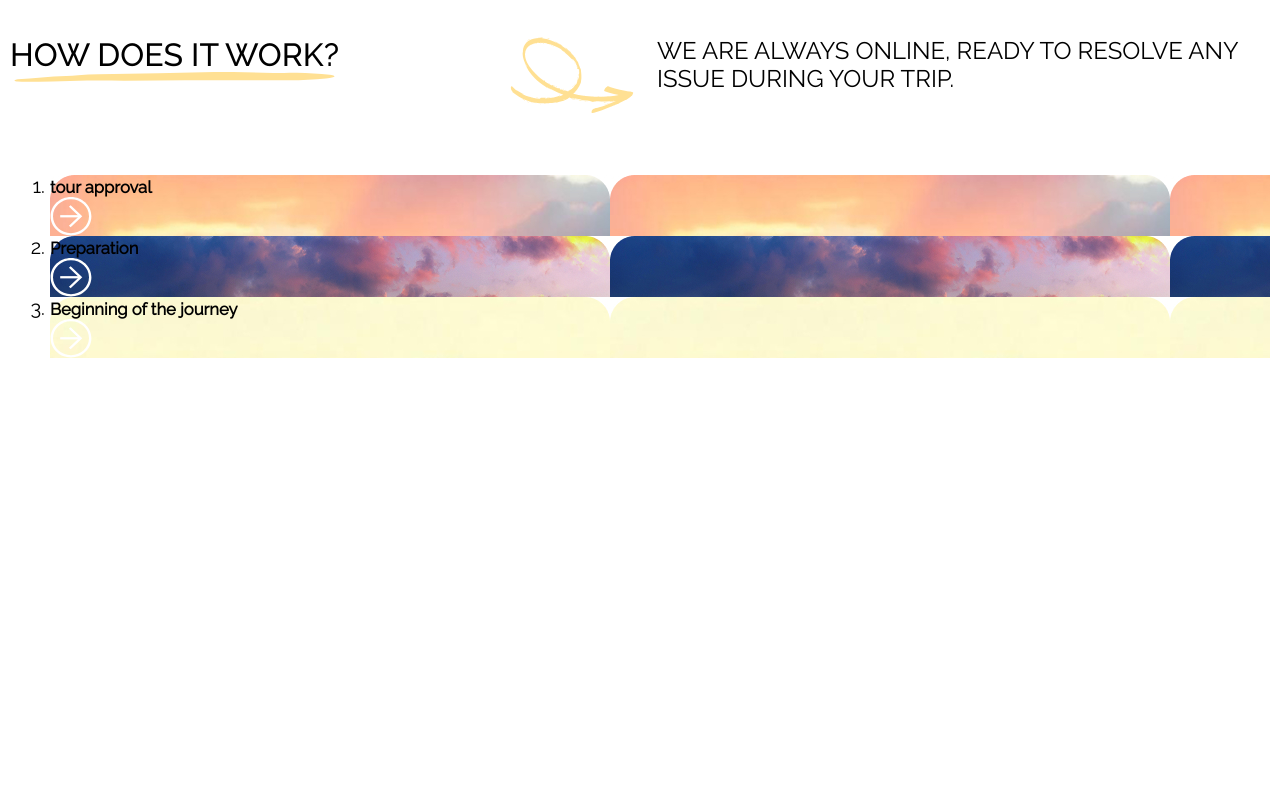
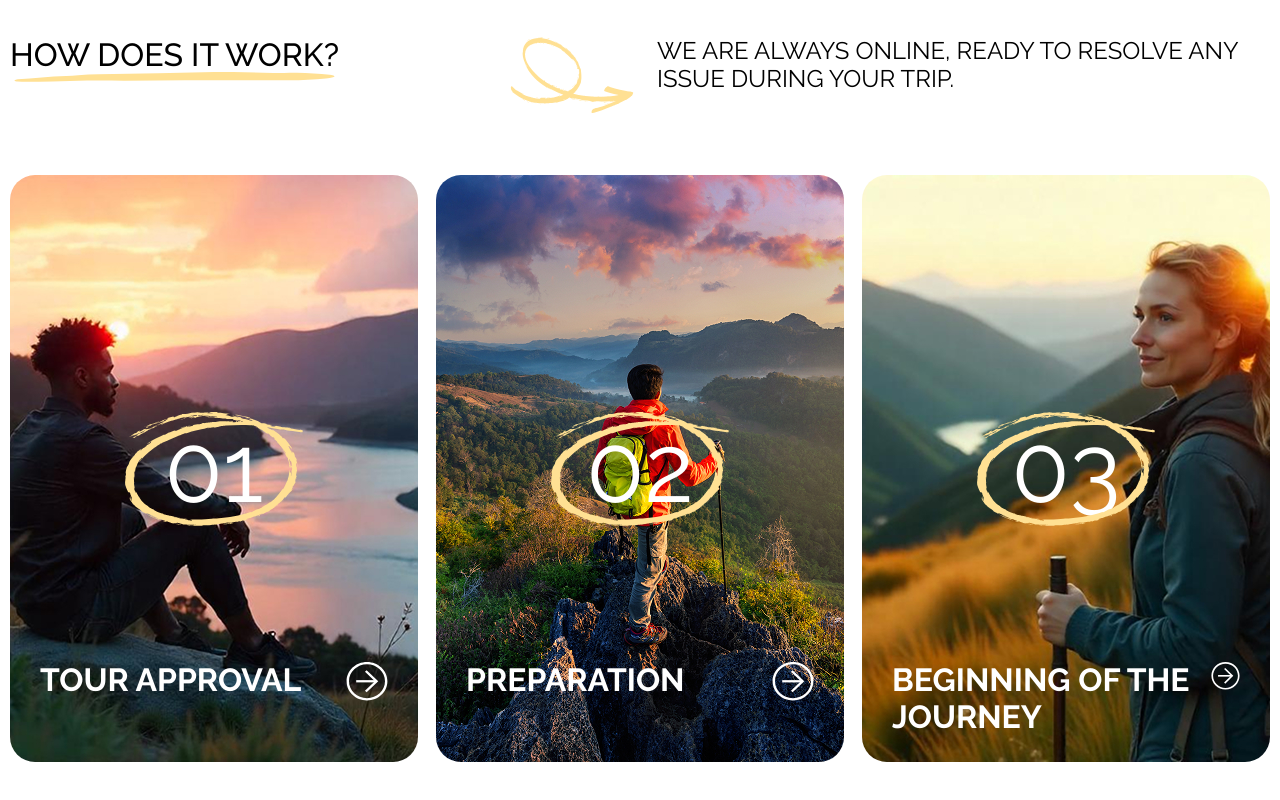
Before and after one commit to Vidiborets0012/Individual-travel, a plain HTML site: page index.html in a window 1280 px wide. Shown: the part 883-1683 px from the top of the page. Before the commit the page ends 1361 px from the top, so only its background shows below. Drawn offline with Linux system fonts and the light colour scheme.

Commit message:
add styles to the gallery block

```diff
--- a/css/style.css
+++ b/css/style.css
@@ -36,6 +36,12 @@
   font-style: normal;
   font-weight: 700;
   font-display: swap;
+}
+
+ol {
+  margin: 0;
+  padding: 0;
+  list-style: none;
 }
 
 button {
@@ -159,9 +165,7 @@ body {
 .header__content-inner {
   display: flex;
   flex-direction: column;
-
   align-items: center;
-
   min-height: calc(100vh - 124px);
   text-align: center;
 }
@@ -260,3 +264,69 @@ body {
   background-position: top left;
   background-size: 124px 77px;
 }
+
+.gallery {
+  display: grid;
+  grid-template-columns: repeat(3, 1fr);
+  gap: 18px;
+  counter-reset: counter;
+}
+
+.gallery__item {
+  position: relative;
+  display: flex;
+  align-items: flex-end;
+  height: 587px;
+  padding: 0 30px 26px;
+  background-repeat: no-repeat;
+  background-size: cover;
+  background-position: center;
+  border-radius: 25px;
+}
+
+.gallery__item:nth-child(n + 10)::before {
+  content: counter(counter);
+}
+
+.gallery__item::before {
+  content: '0' counter(counter);
+  counter-increment: counter;
+  position: absolute;
+  top: 50%;
+  left: 50%;
+  transform: translate(-50%, -50%);
+  font-size: 95px;
+  text-transform: uppercase;
+  color: #fff;
+}
+
+.gallery__item::after {
+  content: '';
+  position: absolute;
+  top: 50%;
+  left: 50%;
+  z-index: 5;
+  transform: translate(-50%, -50%);
+  width: 178px;
+  height: 115px;
+  background-image: url('../images/decor-oval.svg');
+  background-repeat: no-repeat;
+  background-size: cover;
+  background-position: center;
+}
+
+.gallery__item-box {
+  display: flex;
+  justify-content: space-between;
+  width: 100%;
+  min-height: 74px;
+}
+
+.gallery__item-title {
+  max-width: 351px;
+  font-family: 'Raleway-Bold', sans-serif;
+  font-weight: 700;
+  font-size: 32px;
+  text-transform: uppercase;
+  color: #fff;
+}
--- a/index.html
+++ b/index.html
@@ -91,24 +91,30 @@
               We are always online, ready to resolve any issue during your trip.
             </p>
           </div>
-          <ol class="gallery-list">
-            <li class="gallery-item" style="background-image: url(images/gallery/gallery-1.jpg)">
-              <h5 class="gallery-item__title">tour approval</h5>
-              <a class="gallery-item__link" href="#">
-                <img class="gallery-item__img" src="images/gallery-link.svg" alt="" />
-              </a>
+          <ol class="gallery">
+            <li class="gallery__item" style="background-image: url(images/gallery/gallery-1.jpg)">
+              <div class="gallery__item-box">
+                <h5 class="gallery__item-title">tour approval</h5>
+                <a class="gallery__item-link" href="#" target="_blank" rel="noopener noreferrer">
+                  <img class="gallery__item-img" src="images/gallery-link.svg" alt="" />
+                </a>
+              </div>
             </li>
-            <li class="gallery-item" style="background-image: url(images/gallery/gallery-2.jpg)">
-              <h5 class="gallery-item__title">Preparation</h5>
-              <a class="gallery-item__link" href="#">
-                <img class="gallery-item__img" src="images/gallery-link.svg" alt="" />
-              </a>
+            <li class="gallery__item" style="background-image: url(images/gallery/gallery-2.jpg)">
+              <div class="gallery__item-box">
+                <h5 class="gallery__item-title">Preparation</h5>
+                <a class="gallery__item-link" href="#" target="_blank" rel="noopener noreferrer">
+                  <img class="gallery__item-img" src="images/gallery-link.svg" alt="" />
+                </a>
+              </div>
             </li>
-            <li class="gallery-item" style="background-image: url(images/gallery/gallery-3.jpg)">
-              <h5 class="gallery-item__title">Beginning of the journey</h5>
-              <a class="gallery-item__link" href="#">
-                <img class="gallery-item__img" src="images/gallery-link.svg" alt="" />
-              </a>
+            <li class="gallery__item" style="background-image: url(images/gallery/gallery-3.jpg)">
+              <div class="gallery__item-box">
+                <h5 class="gallery__item-title">Beginning of the journey</h5>
+                <a class="gallery__item-link" href="#" target="_blank" rel="noopener noreferrer">
+                  <img class="gallery__item-img" src="images/gallery-link.svg" alt="" />
+                </a>
+              </div>
             </li>
           </ol>
         </div>
```
